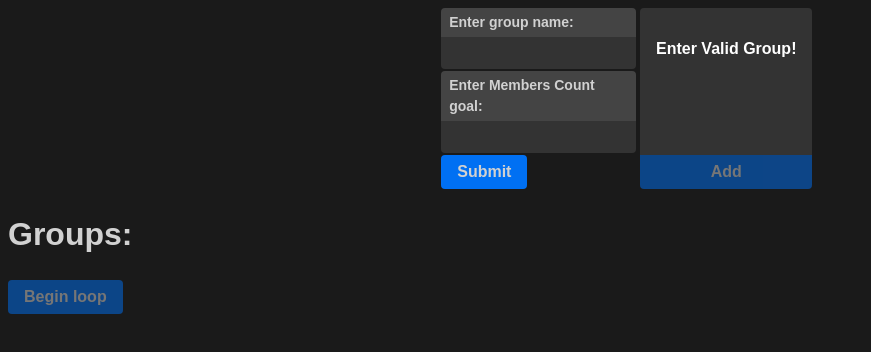
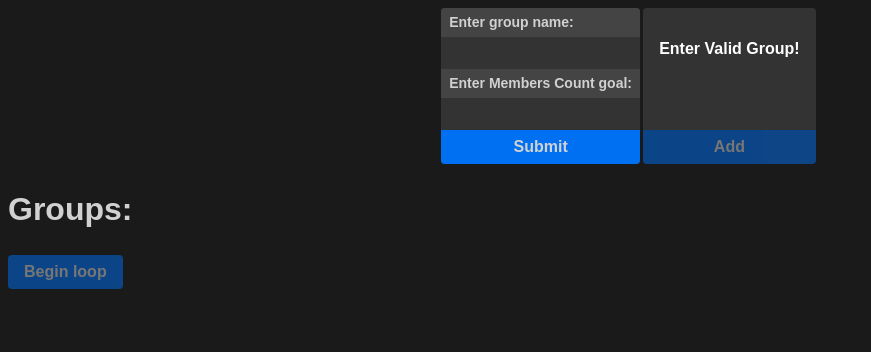
Before and after one commit to Nominy/vk-next-kiriban, a Next.js app: page / in a window 1280 px wide. Shown: the top 352 px of the page, without its empty margins (0-871 px from the left). Built offline with nearby package versions, Linux system fonts and the light colour scheme.

Commit message:
bring some pieces together

```diff
--- a/src/Components/GroupAddButton/GroupAddButton.module.scss
+++ b/src/Components/GroupAddButton/GroupAddButton.module.scss
@@ -1,7 +1,7 @@
-@import "./src/styles/variables.scss";
-
 .group-add-button{
   display: flex;
+  justify-content: center;
+  align-items: center;
   button {
     border-radius: 0 0 4px 4px;
     flex: 1 1 auto;
--- a/src/Components/GroupDisplay/GroupDisplay.module.scss
+++ b/src/Components/GroupDisplay/GroupDisplay.module.scss
@@ -1,5 +1,3 @@
-@import "./src/styles/variables.scss";
-
 .group-display {
   background-color: #333;
   padding: 16px;
@@ -7,6 +5,7 @@
   transition: background-color 0.2s ease-in-out;
   display: flex;
   flex: 1 1 auto;
+  align-items: flex-start;
 
   h2 {
     color: #fff;
--- a/src/Components/GroupInput/GroupInput.module.scss
+++ b/src/Components/GroupInput/GroupInput.module.scss
@@ -1,5 +1,17 @@
 .group-input{
-  &:nth-child(1){
-    border-radius: 0 0 0 0;
+  background: #444444;
+  border-radius: 4px;
+
+  form{
+    display: flex;
+    flex-direction: column;
+    flex-wrap: wrap;
+
+
+    button{
+      justify-self: auto;
+      width: 100%;
+      border-radius: 0 0 4px 4px;
+    }
   }
 }
--- a/src/Components/GroupInput/GroupInput.tsx
+++ b/src/Components/GroupInput/GroupInput.tsx
@@ -23,7 +23,7 @@ const GroupInput: React.FC<GroupInputProps> = ({ onSubmit }) => {
 
     return (
         <div className={styles["group-input"]}>
-            <form className={styles['groupForm']} onSubmit={handleInputSubmit}>
+            <form onSubmit={handleInputSubmit}>
                     <TextInput
                         label="Enter group name: "
                         type="text"
--- a/src/Components/GroupInputControl/GroupInputControl.module.scss
+++ b/src/Components/GroupInputControl/GroupInputControl.module.scss
@@ -7,9 +7,10 @@
     justify-self: end;
   }
 
-  & > div:last-child{
+  & > div:last-child {
     display: flex;
     width: max-content;
     flex-direction: column;
+    margin-left: 0.5%;
   }
 }
--- a/src/Components/GroupInputControl/GroupInputControl.tsx
+++ b/src/Components/GroupInputControl/GroupInputControl.tsx
@@ -70,7 +70,7 @@ const GroupInputControl = () => {
             <div>
                 <GroupInput onSubmit={handleInputSubmit} />
             </div>
-            <div>
+            <div className={styles.test}>
                 <GroupDisplay group={currentGroup}/>
                 <GroupAddButton group={currentGroup} disabled={isAddButtonDisabled} onAdd={handleAddClick}/>
             </div>
--- a/src/Components/TextInput/TextInput.module.scss
+++ b/src/Components/TextInput/TextInput.module.scss
@@ -1,10 +1,9 @@
-$input-label-width: 90%;
 
 .text-input {
   display: flex;
   flex-direction: column;
   flex-wrap: wrap;
-  padding-bottom: 1%;
+
 
   label {
     font-size: 14px;
@@ -13,17 +12,14 @@ $input-label-width: 90%;
     background-color: #444444;
     padding: 4px 8px;
     border-radius: 4px 4px 0 0;
-    width: $input-label-width;
   }
 
   input {
     border: none;
-    border-radius: 0 0 4px 4px;
     background-color: #333;
     padding: 8px;
     font-size: 14px;
     color: #d1d1d1;
-    width: $input-label-width;
     transition: background-color 0.2s ease-in-out;
 
     &:focus {
```
